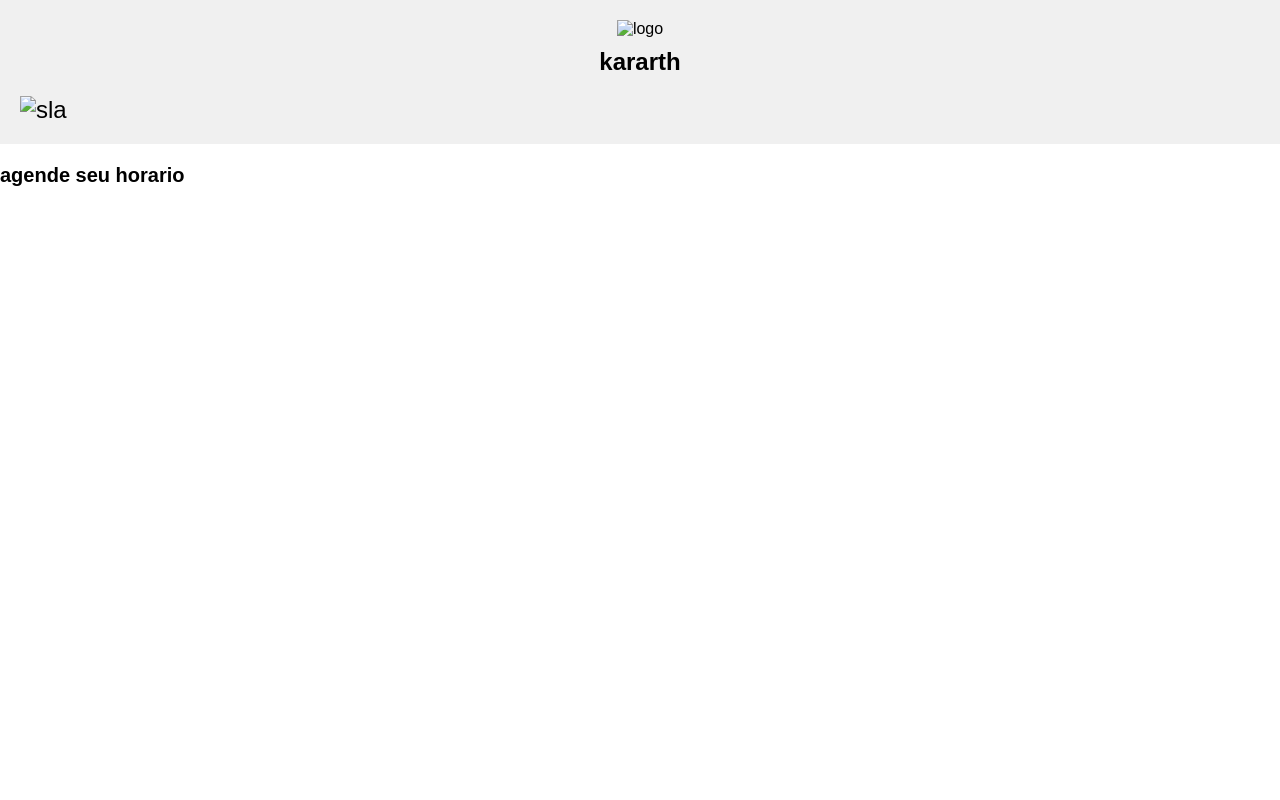
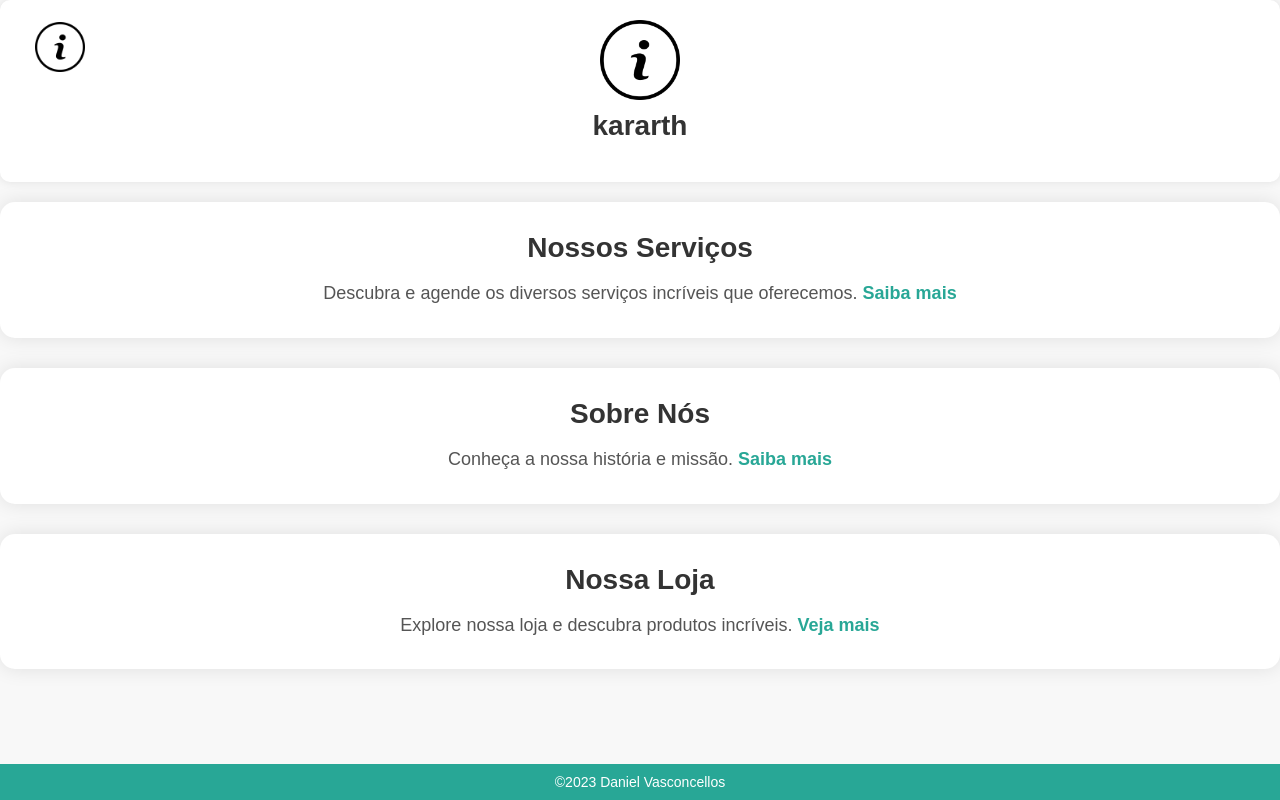
Before and after one commit to Math3usH/kararth-site, a plain HTML site: page index.html in a window 1280 px wide. Drawn offline with Linux system fonts and the light colour scheme.

Commit message:
vamoooooo

```diff
--- a/index.html
+++ b/index.html
@@ -9,43 +9,46 @@
 </head>
 
 <body>
+    <!-- TOPO -->
     <section>
-        <img class="" src="imagens/ponto" alt="logo">
-        <h1>kararth</h1>
         <div class="container">
-            <div id="button" onclick="toggleList()">
-                <img src="imagens/" alt="sla">
+            <img class="logo" src="imagens/665049.png" alt="logo">
+            <h1>kararth</h1>
+        </div>
+        <div class="menu-container">
+            <div id="button">
+                <img class="menu" src="imagens/665049.png" alt="menu" width="50" height="50">
             </div>
-            <ul id="list" class="hidden">
-                <li>item1</li>
-                <li>item2</li>
-                <li>item3</li>
-            </ul>
         </div>
+    </section>
 
+    <!-- SERVIÇOS -->
+    <section id="servicos" class="section">
+        <div class="container">
+            <h2>Nossos Serviços</h2>
+            <p>Descubra e agende os diversos serviços incríveis que oferecemos. <a href="servicos/agende.html">Saiba mais</a></p>
+        </div>
     </section>
-    <div class="container">
-        <h2 id="toggleHeading" onclick="toggleForm()">agende seu horario</h2>
-        <form id="myForm" class="hidden">
-            <br>
-            <label for="nome">informe seu nome</label>
-            <input type="text" name="nome" id="nome">
-            <br>
-            <label for="horario">dia desejado</label>
-            <input type="date" name="horario" id="horario">
-            <br>
-            <h4>informe o serviço desejado</h4>
-            <br>
-            <label for="serviço">enceramento</label>
-            <input type="checkbox" name="serviço" id="serviço">
-            <label for="serviço2">envidraçamento</label>
-            <input type="checkbox" name="serviço2" id="serviço2">
-            <label for="serviço3">enceramento</label>
-            <input type="checkbox" name="serviço3" id="serviço3">
-        </form>
-    </div>
+
+    <section id="sobre-nos" class="section">
+        <div class="container">
+            <h2>Sobre Nós</h2>
+            <p>Conheça a nossa história e missão. <a href="servicos/sobre.html">Saiba mais</a></p>
+        </div>
+    </section>
+
+    <section id="loja" class="section">
+        <div class="container">
+            <h2>Nossa Loja</h2>
+            <p>Explore nossa loja e descubra produtos incríveis. <a href="servicos/loja.html">Veja mais</a></p>
+        </div>
+    </section>
+
+    <!-- RODAPÉ -->
+    <footer>
+        <p>&copy;2023 Daniel Vasconcellos</p>
+    </footer>
+
     <script src="script.js"></script>
-
 </body>
-
 </html>
--- a/script.js
+++ b/script.js
@@ -2,10 +2,3 @@ function toggleList(){
     var list = document.getElementById("list");
     list.classList.toggle("hidden");
 }
-function toggleForm() {
-    var form = document.getElementById("myForm");
-    form.classList.toggle("hidden");
-
-    var heading = document.getElementById("toggleHeading");
-    heading.textContent = form.classList.contains("hidden") ? "agende seu horario" : "agende seu horario";
-}
--- a/style.css
+++ b/style.css
@@ -4,87 +4,105 @@ body, h1, h2, ul, li, p, form {
 }
 
 body {
-    font-family: Arial, sans-serif;
+    font-family: 'Arial', sans-serif;
+    background-color: #f8f8f8;
+}
+
+.section {
+    background-color: #fff;
+    padding: 30px;
+    box-shadow: 0 0 20px rgba(0, 0, 0, 0.1);
+    border-radius: 15px;
+    margin-bottom: 30px;
+    text-align: center;
+}
+
+.section h2 {
+    color: #333;
+    font-size: 28px;
+    margin-bottom: 15px;
+}
+
+.section p {
+    color: #555;
+    font-size: 18px;
+    line-height: 1.6;
+}
+
+.section a {
+    color: #28a796;
+    text-decoration: none;
+    font-weight: bold;
+    transition: color 0.3s ease;
+}
+
+.section a:hover {
+    color: #40cebb;
+}
+
+footer {
+    background-color: #28a796;
+    color: #fff;
+    text-align: center;
+    padding: 10px 0;
+    position: fixed;
+    bottom: 0;
+    width: 100%;
+}
+
+footer p {
+    margin: 0;
+    font-size: 14px;
 }
 
 section {
-    text-align: center;
+    background-color: #fff;
     padding: 20px;
-    background-color: #f0f0f0;
-}
-
-section img {
-    height: auto;
-}
-
-section h1 {
-    margin-top: 10px;
-    font-size: 24px;
+    box-shadow: 0 0 10px rgba(0, 0, 0, 0.1);
+    border-radius: 10px;
+    margin-bottom: 20px;
 }
 
 .container {
+    display: flex;
+    flex-direction: column;
+    align-items: center;
+}
+
+.logo {
+    width: 80px;
+    height: 80px;
+    margin-bottom: 10px;
+}
+
+h1 {
+    font-size: 28px;
+    color: #333;
+}
+
+.menu-container {
     position: relative;
-    display: flex;
-    justify-content: space-between;
-    align-items: center;
     margin-top: 20px;
 }
 
-#button {
-    font-size: 24px;
+.menu {
     cursor: pointer;
 }
 
-#list {
-    list-style: none;
-    padding: 0;
-    margin: 0;
-    border: 1px solid #ddd;
+#button {
     position: absolute;
-    top: 100%;
-    left: 0;/* Reset de estilos padrão */
-
-    width: 100%;
-    background-color: #fff;
-    box-shadow: 0 4px 8px rgba(0, 0, 0, 0.1);
-    display: none;
+    top: -150px;
+    left: 0px;
+    font-size: 24px;
+    cursor: pointer;
+    background-color: #ffffff;
+    color: #fff;
+    padding: 10px 15px;
+    border: none;
+    border-radius: 5px;
+    transition: background-color 0.3s ease;
 }
 
-#list li {
-    padding: 8px;
-    border-bottom: 1px solid #ddd;
+#button:hover {
+    background-color: #40cebb;
 }
-
-.container form {
-    margin-top: 20px;
-    background-color: #fff;
-    box-shadow: 0 4px 8px rgba(0, 0, 0, 0.1);
-    padding: 20px;
-    border-radius: 8px;
-}/* Estilo para os itens da lista */
-
-
-#toggleHeading {
-    cursor: pointer;
-    font-size: 20px;
-}
-
-label {
-    display: block;
-    margin-top: 10px;
-    font-size: 16px;
-}
-
-input {
-    width: 100%;
-    padding: 10px;
-    margin-top: 5px;
-    box-sizing: border-box;
-    border: 1px solid #ddd;
-    border-radius: 4px;
-}
-
-
-.hidden {
-    display: none !important;
-}
```
Also changed, not shown: imagens/665049.png (added), serviços/agende.html (added), serviços/loja.html (added), serviços/sobre.html (added).
